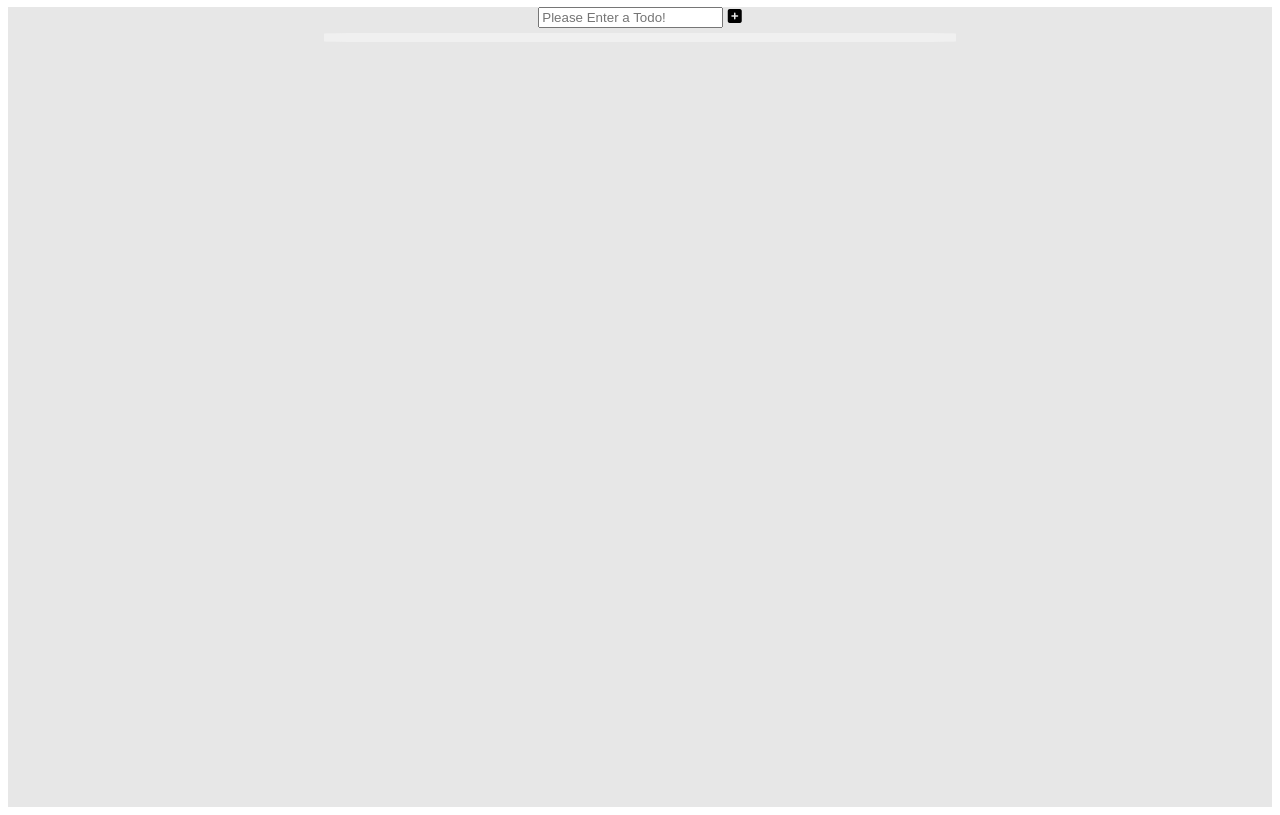
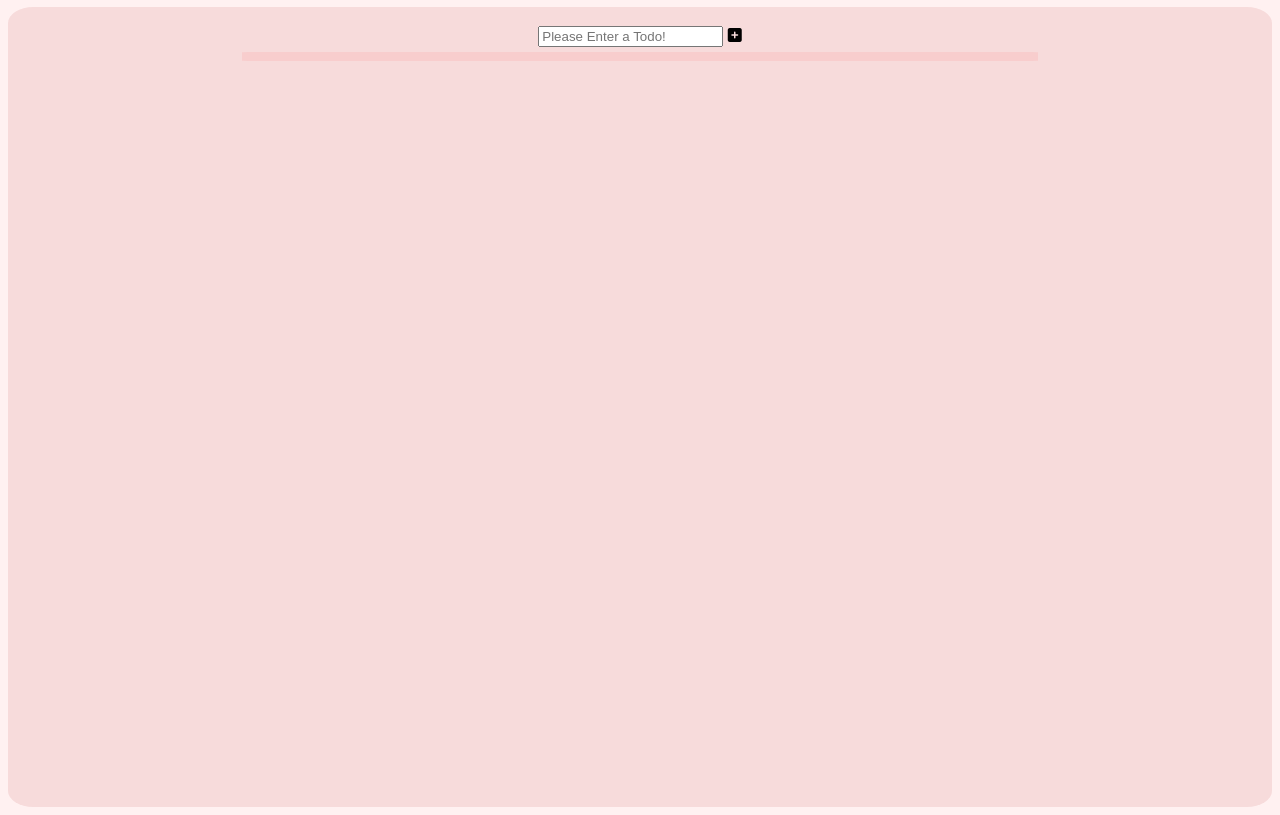
Before and after one commit to BlastChrome/TodoList, a plain HTML site: page index.html in a window 1280 px wide. Shown: the part 81-896 px from the top of the page. Drawn offline with Linux system fonts and the light colour scheme.

Commit message:
Version 1.85: added more deliberate styling

```diff
--- a/css/styles.css
+++ b/css/styles.css
@@ -1,7 +1,7 @@
 /* Program: TodoList web app
      Programmer: Nicholas Allen Jackson
      Date: 11/15/2019
-     Version: 1.55
+     Version: 1.85
      Purpose: Making a simple Todo List app, just flexing a few muscles */
 
 /* GLOBAL */
@@ -17,32 +17,38 @@ ul{
 
 /* GLOBAL END */
 
-/* MAIN */
+
+/* MAIN, HEADER, BODY */
+body{
+    background: rgb(255, 241, 241);
+}
 header{
     display: flex;
     justify-content: center;
 }
 main{
+    padding: 1.2rem;
+    border-radius: 2%;
     display: flex;
     flex-direction: column;
     align-items: center;
-    background: rgb(231, 231, 231);
+    background: rgb(247, 219, 219);
     height: 100vh;
 }
 
 #list_body{
     display: flex;
     flex-direction: column;
-    background: rgb(240, 240, 240);
-    border-radius: 6%;
-    width: 50%;
+    background: rgb(248, 205, 205);
+    border-radius: 3%;
+    width: 65%;
     margin-top: 0.3rem;
     padding: 0.3rem;
 }
 #list li{
  display: flex;
  margin: 0.7rem;
- border-bottom: 1px dashed;
+ /* border-bottom: 1px dashed; */
  justify-content: space-between;
 }
 
--- a/index.html
+++ b/index.html
@@ -1,7 +1,7 @@
 <!-- Program: TodoList web app
      Programmer: Nicholas Allen Jackson
      Date: 11/15/2019
-     Version: 1.55
+     Version: 1.85
      Purpose: Making a simple Todo List app, just flexing a few muscles -->
 
 <!DOCTYPE html>
@@ -20,7 +20,7 @@
     </header>
     <main>
         <div class="user_input_div">
-            <input id="todo_input" type="text" placeholder="Please Enter a Todo!">
+            <input id="todo_input" type="text" maxlength="27" placeholder="Please Enter a Todo!">
             <i id="add_todo_btn" class="fas fa-plus-square"></i>
         </div>
         <div id="list_body">
--- a/js/app.js
+++ b/js/app.js
@@ -1,7 +1,7 @@
 /* Program: TodoList web app
      Programmer: Nicholas Allen Jackson
      Date: 11/15/2019
-     Version: 1.55
+     Version: 1.85
      Purpose: Making a simple Todo List app, just flexing a few muscles */
 
 //function definitions
```
